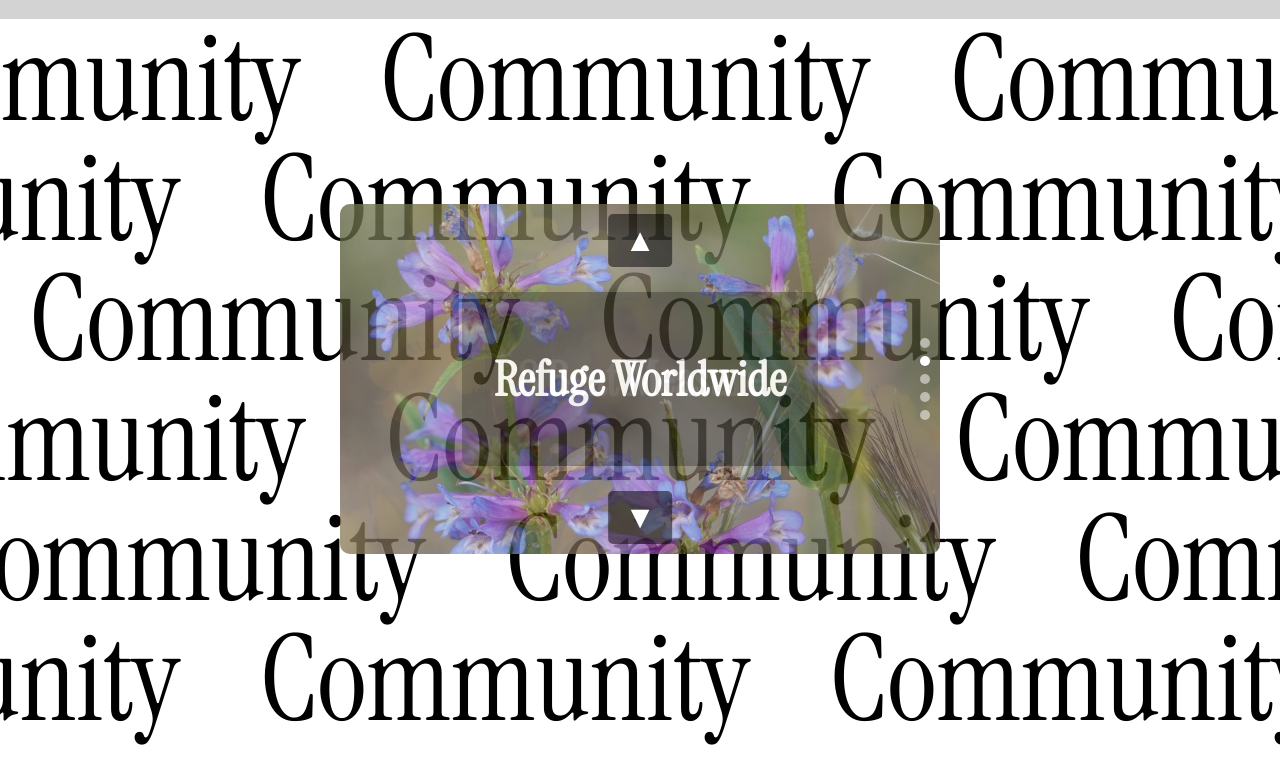
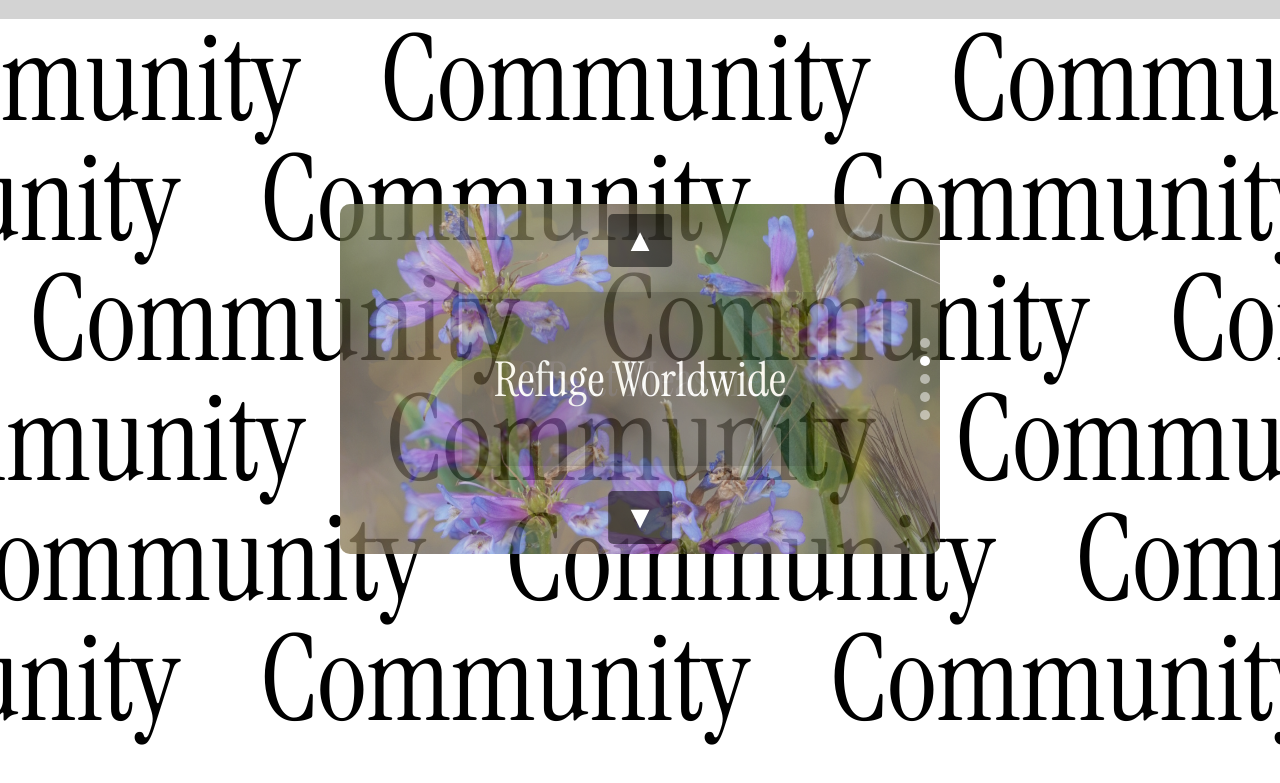
Before and after one commit to Logan-Mui/Web-Portfolio, a React (Vite) app: page / in a window 1280 px wide. Shown: the part 781-1564 px from the top of the page. Built offline with nearby package versions, Linux system fonts and the light colour scheme.

Commit message:
changing link font

```diff
--- a/src/styles/community/carousel.css
+++ b/src/styles/community/carousel.css
@@ -55,9 +55,12 @@
   text-decoration: none;
   color: #fff;
   padding: 1rem 2rem;
-  background: rgba(0,0,0,0.4); /* optional overlay behind text for readability */
-  border-radius: 8px;
+  background: rgba(0,0,0,0.2); /* optional overlay behind text for readability */
   transition: transform 0.3s ease, box-shadow 0.3s ease;
+}
+
+.slide-content h2 {
+  font-weight:lighter;
 }
 
 .slide-content a:hover {
--- a/src/styles/community/marquee.css
+++ b/src/styles/community/marquee.css
@@ -1,19 +1,3 @@
-.marquee-text {
-    z-index:-1;
-    overflow: hidden;
-    font-size: clamp(4rem, 15vh, 20rem);
-    line-height: 1;
-    height:100%;
-    display:flex;
-    flex-direction: column;
-    -webkit-touch-callout: none;
-    -webkit-user-select: none;
-    -khtml-user-select: none;
-    -moz-user-select: none;
-    -ms-user-select: none;
-    user-select: none;
-}
-
 .marquee-text-track {
     display: flex;
     padding-left: 4.8rem;
```
